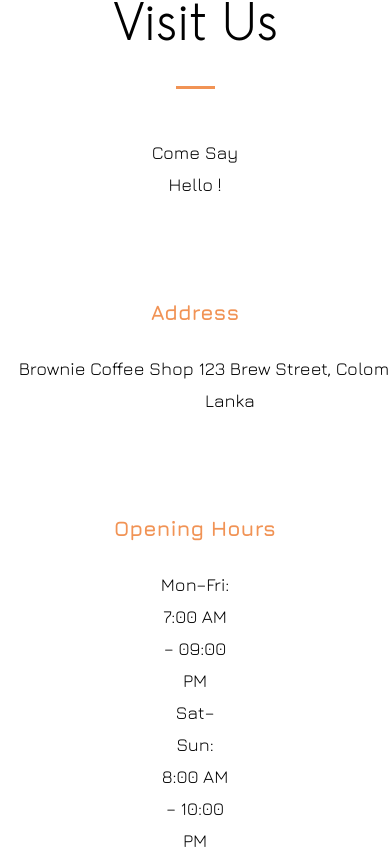
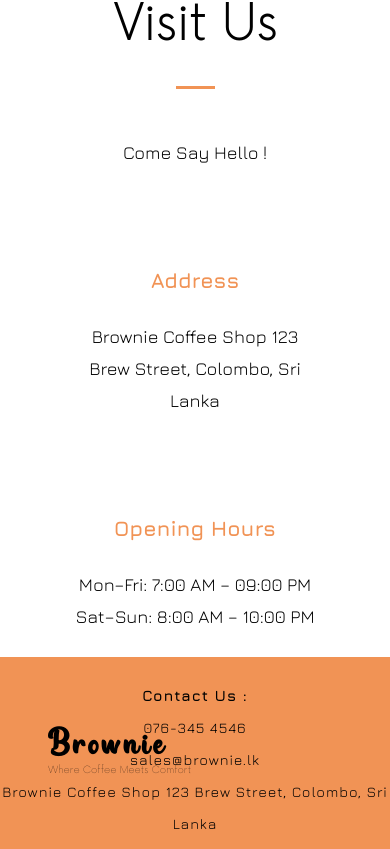
Before and after one commit to Binada-SH/React_coffee_shop_website, a React (Vite) app in the folder coffee_shop/: page / in a window 390 px wide. Shown: the part 5856-6705 px from the top of the page. Built offline with nearby package versions, Linux system fonts and the light colour scheme.

Commit message:
Visit Us Responsive Design

```diff
--- a/coffee_shop/src/Components/visitus/visitus.css
+++ b/coffee_shop/src/Components/visitus/visitus.css
@@ -89,3 +89,17 @@
     }
 
 }
+
+@media screen and (max-width: 414px) {
+    .visit_des {
+        width: 60%;
+    }
+
+    .address_info p {
+        width: 60%;
+    }
+
+    .hours_info p {
+        width: auto;
+    }
+}
```
